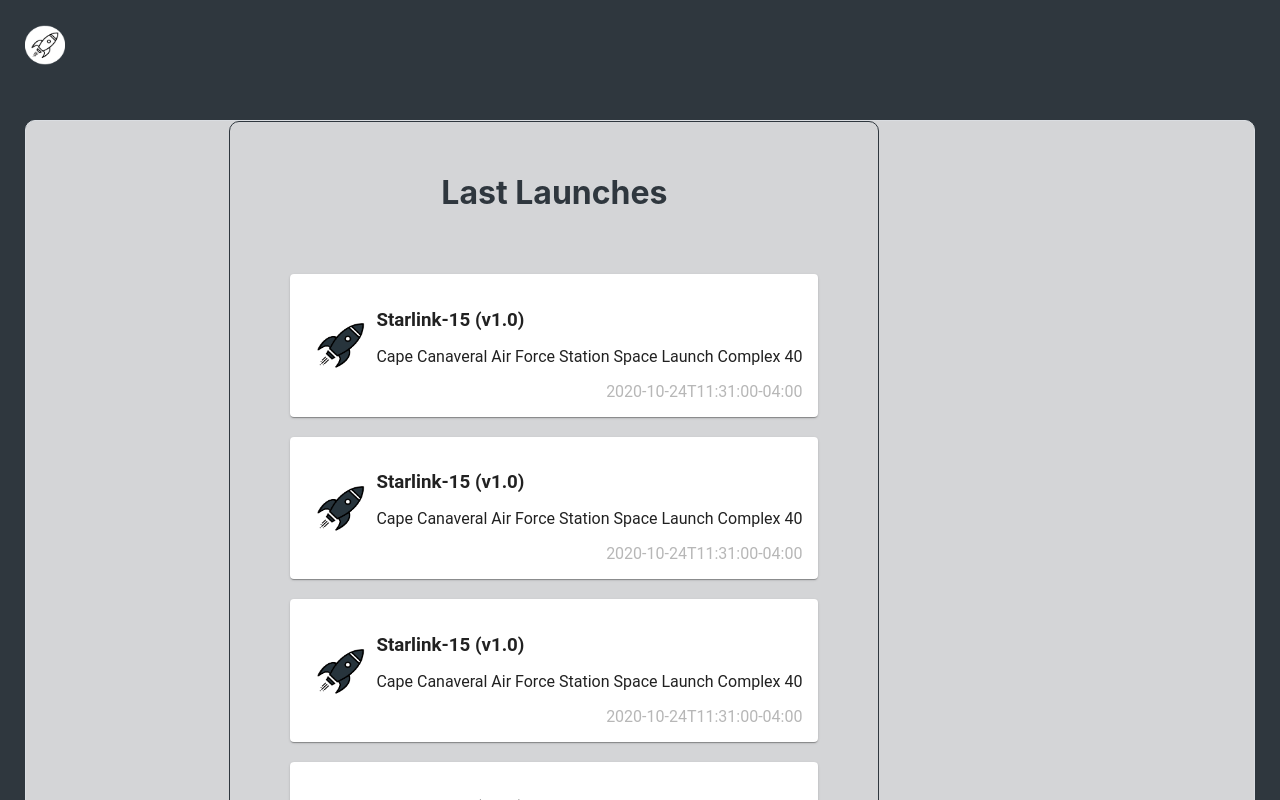
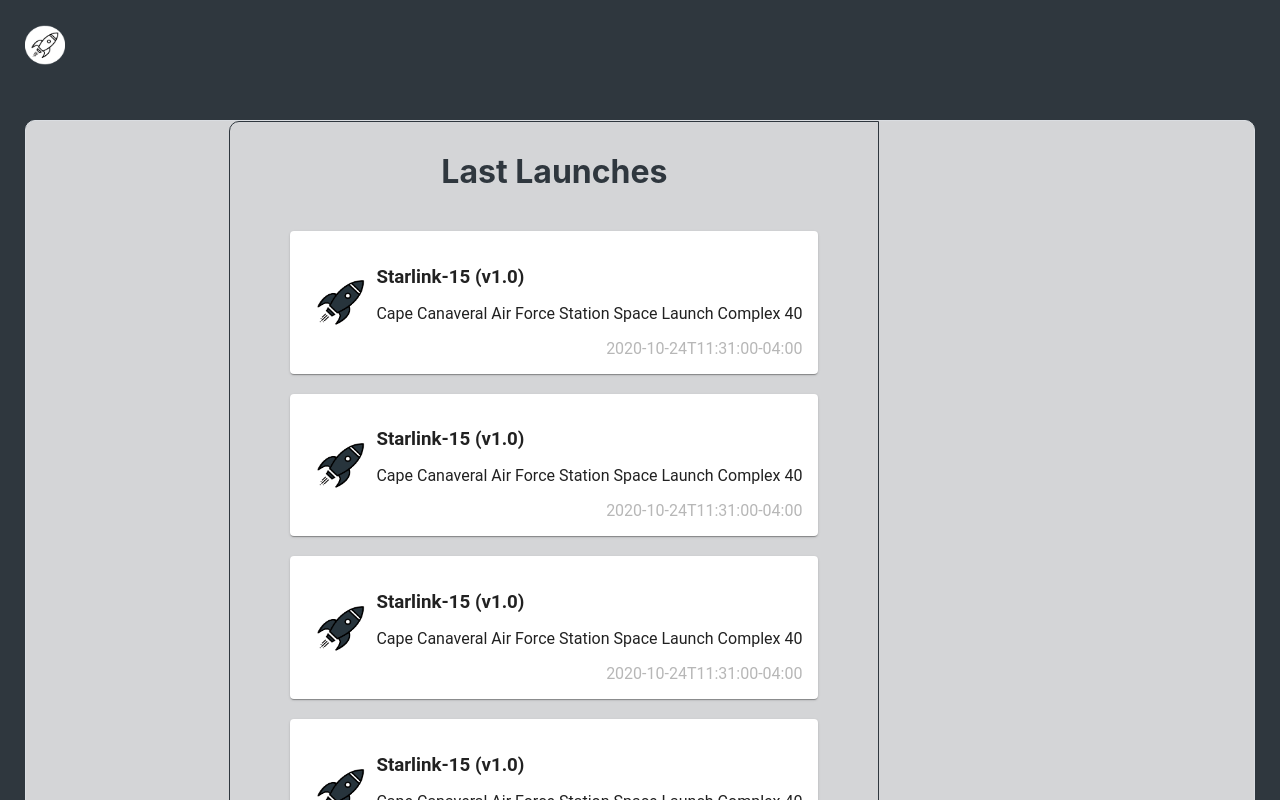
Before and after one commit to 99minutos/99minutos-frontend-interview-test, a React (Create React App) app: page / in a window 1280 px wide. Shown: the top 800 px of the page. Built offline with nearby package versions, Linux system fonts and the light colour scheme.

Commit message:
border to sidebar and margin to h1

```diff
--- a/src/components/shared/sidebar/SideBar.tsx
+++ b/src/components/shared/sidebar/SideBar.tsx
@@ -28,11 +28,13 @@
 const SideBarWrapper = styled.div`
     padding: 30px;
     border: 1px solid #2f373e;
-    border-radius: 10px;
+    border-radius: 10px 0 0 10px;
 
     & h1{
         text-align: center;
         color: #2f373e;
+        margin-top: 0;
+        margin-bottom: 0;
     }
 
 `
```
